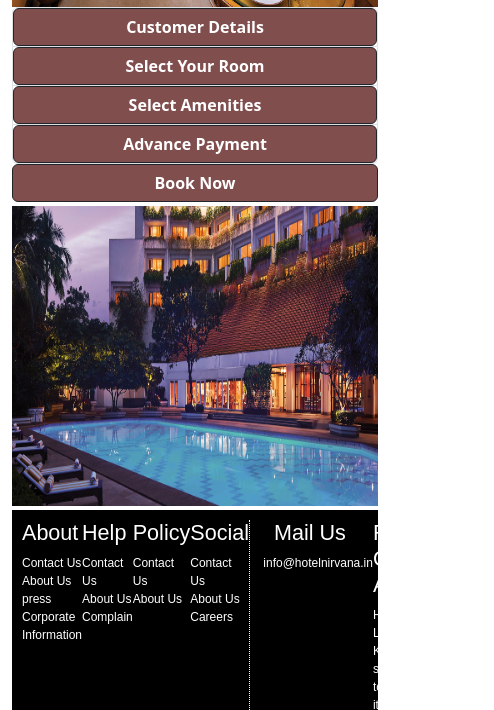
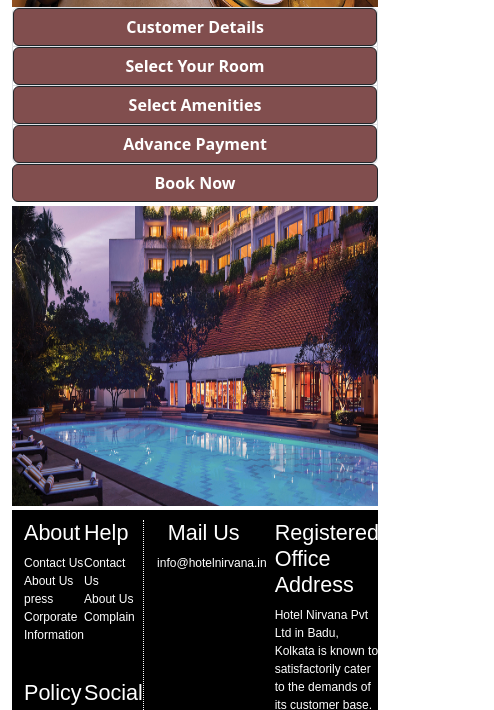
Before and after one commit to khanAfzal17/Hotel_Nirvana, a plain HTML site: page index.html in a window 390 px wide. Shown: the part 327-1037 px from the top of the page, 494 px wide, since content can reach past the window. Drawn offline with nearby package versions, Linux system fonts and the light colour scheme.

Commit message:
update footer

```diff
--- a/index.html
+++ b/index.html
@@ -159,6 +159,11 @@
         display: flex;
         justify-content: center;
         align-items: end;
+            }
+            @media screen and (max-width:600px) {
+                footer>.left-panel,.right-panel{
+                    grid-template-columns:6fr 6fr ;
+                }
             }
     </style>
 </head>
@@ -325,7 +330,7 @@
 <div class="d-flex justify-content-center mt-1">
     <img  src="./hotelbanner2.jpg" width="100%" height="300">
 </div>
-<footer class="mt-1" style="font-size:12px;">
+<footer class="mt-1 container-fluid" style="font-size:12px;">
     <div class="left-panel">
         <div>
             <div class="title"><h4>About</h4></div>
@@ -353,7 +358,7 @@
         </div>
     </div>
     <div class="right-panel">
-        <div>
+        <div class="me-2">
             <div class="Mail"><h4>&nbsp;&nbsp;&nbsp;&nbsp;Mail Us</h4></div>
             <div>&nbsp;&nbsp;&nbsp;&nbsp;info@hotelnirvana.in</div>
         </div>
@@ -369,7 +374,6 @@
             <span class="bi bi-skype"></span>
         </nav>
         </div>
-
     </div>
 </footer>
     <script src="https://cdn.jsdelivr.net/npm/bootstrap@5.3.2/dist/js/bootstrap.bundle.min.js" integrity="sha384-C6RzsynM9kWDrMNeT87bh95OGNyZPhcTNXj1NW7RuBCsyN/o0jlpcV8Qyq46cDfL" crossorigin="anonymous"></script>
```
